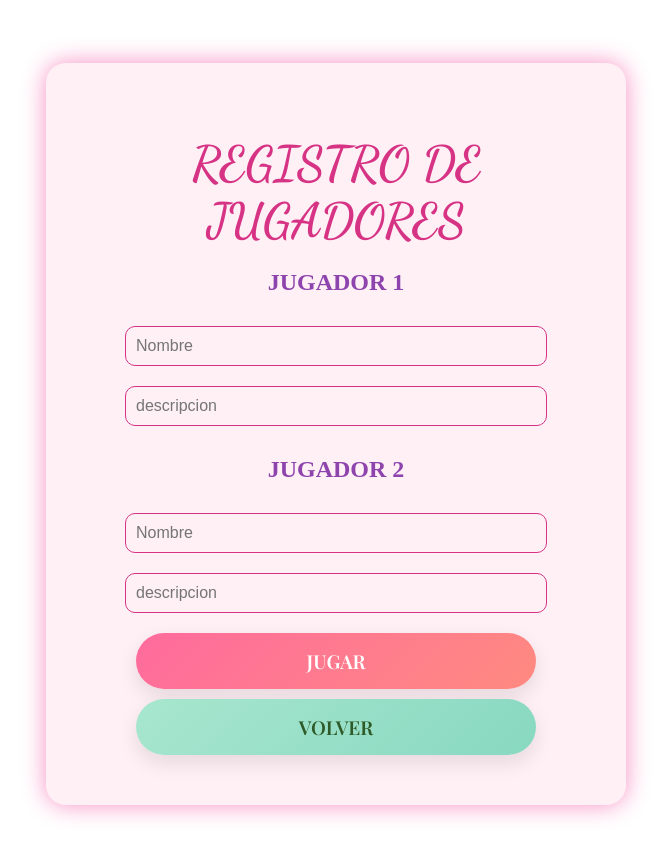
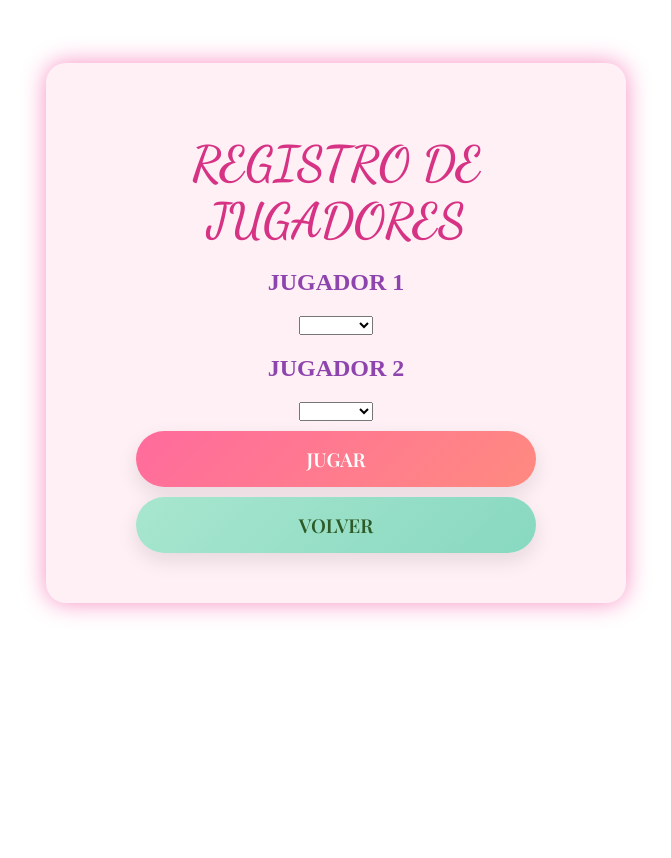
Before and after one commit to jairm45/Juego2, an Angular app: page /registro in a window 1280 px wide. Shown: the top 858 px of the page, without its empty margins (304-975 px from the left). After the commit the page ends 800 px from the top, so only its background shows below. Built offline with nearby package versions, Linux system fonts and the light colour scheme; data requests are answered from the project's data file.

Commit message:
diosmiomeloconbasedeatosjugadoresvan a jugar

```diff
--- a/src/app/memory-game/memory-game.component.html
+++ b/src/app/memory-game/memory-game.component.html
@@ -2,7 +2,7 @@
 
 <div class="players-info">
   <div class="player-card player1" [class.active]="currentPlayer === 1" id="player1Card">
-    <div class="player-name">{{ jugador1.nombre }}</div>
+    <div class="player-name">{{ jugador1.username }}</div>
     <div class="player-stats">
       <div class="stat">Movimientos: <span>{{ gameStats.player1.moves }}</span></div>
       <div class="stat">Parejas: <span>{{ gameStats.player1.pairs }}</span></div>
@@ -11,7 +11,7 @@
   </div>
 
   <div class="player-card player2" [class.active]="currentPlayer === 2" id="player2Card">
-    <div class="player-name">{{ jugador2.nombre }}</div>
+    <div class="player-name">{{ jugador2.username }}</div>
     <div class="player-stats">
       <div class="stat">Movimientos: <span>{{ gameStats.player2.moves }}</span></div>
       <div class="stat">Parejas: <span>{{ gameStats.player2.pairs }}</span></div>
@@ -22,7 +22,7 @@
 
 <div class="game-time">Tiempo: <span>{{ formatTime(totalGameTime) }}</span></div>
 <div class="current-turn" [style.color]="currentPlayer === 1 ? '#FF6B6B' : '#4ECDC4'">
-  Turno de {{ currentPlayer === 1 ? jugador1.nombre : jugador2.nombre }}
+  Turno de {{ currentPlayer === 1 ? jugador1.username : jugador2.username }}
 </div>
 
 <div class="game-board" id="gameBoard">
@@ -50,13 +50,13 @@
     <h3>Resultados Finales:</h3>
     <div style="display: flex; justify-content: space-between; margin: 15px 0;">
       <div style="text-align: center;">
-        <h4 style="color: #FF6B6B;">{{ jugador1.nombre }}</h4>
+        <h4 style="color: #FF6B6B;">{{ jugador1.username }}</h4>
         <p>Parejas: {{ gameStats.player1.pairs }}</p>
         <p>Movimientos: {{ gameStats.player1.moves }}</p>
         <p>Tiempo: {{ formatTime(gameStats.player1.time) }}</p>
       </div>
       <div style="text-align: center;">
-        <h4 style="color: #4ECDC4;">{{ jugador2.nombre }}</h4>
+        <h4 style="color: #4ECDC4;">{{ jugador2.username }}</h4>
         <p>Parejas: {{ gameStats.player2.pairs }}</p>
         <p>Movimientos: {{ gameStats.player2.moves }}</p>
         <p>Tiempo: {{ formatTime(gameStats.player2.time) }}</p>
--- a/src/app/memory-game/memory-game.component.ts
+++ b/src/app/memory-game/memory-game.component.ts
@@ -1,9 +1,8 @@
 import { CommonModule } from '@angular/common';
+import { HttpClientModule } from '@angular/common/http';
 import { Component, OnDestroy, OnInit } from '@angular/core';
-import { Jugador } from '../models/jugador.model';
-import { JugadorService } from '../services/jugador.service';
+import { Usuario } from '../models/usuario.model';
 import { JuegosService } from '../services/juegos.service';
-import { HttpClientModule } from '@angular/common/http';
 
 interface Card {
   id: number;
@@ -32,13 +31,10 @@ export class MemoryGameComponent implements OnInit, OnDestroy {
   flippedCards: Card[] = [];
   currentPlayer: number = 1;
 
-  jugador1: Jugador = { nombre: '', descripcion: '' };
-  jugador2: Jugador = { nombre: '', descripcion: '' };
+  jugador1: Usuario = { id: 0, username: '', password: '', email: '', idjuego: 0 };
+  jugador2: Usuario = { id: 0, username: '', password: '', email: '', idjuego: 0 };
 
-  gameStats: {
-    player1: PlayerStats;
-    player2: PlayerStats;
-  } = {
+  gameStats = {
     player1: { moves: 0, pairs: 0, time: 0 },
     player2: { moves: 0, pairs: 0, time: 0 }
   };
@@ -51,12 +47,21 @@ export class MemoryGameComponent implements OnInit, OnDestroy {
 
   juegoListObject?: any = [];
 
-  constructor(private jugadorService: JugadorService, private juegosService: JuegosService) {}
+  constructor(private juegosService: JuegosService) {}
 
   ngOnInit() {
     this.juegosService.getJuegos().subscribe(data => this.juegoListObject = data);
-    this.jugador1 = this.jugadorService.getJugador1();
-    this.jugador2 = this.jugadorService.getJugador2();
+
+    const jugador1Data = localStorage.getItem('jugador1');
+    const jugador2Data = localStorage.getItem('jugador2');
+
+    if (jugador1Data && jugador2Data) {
+      this.jugador1 = JSON.parse(jugador1Data);
+      this.jugador2 = JSON.parse(jugador2Data);
+    } else {
+      console.error('Jugadores no encontrados. Redirige al registro si es necesario.');
+    }
+
     this.resetGame();
   }
 
@@ -150,10 +155,10 @@ export class MemoryGameComponent implements OnInit, OnDestroy {
 
     if (this.gameStats.player1.pairs > this.gameStats.player2.pairs) {
       this.winner = 1;
-      this.winnerText = `¡${this.jugador1.nombre} gana! 🎉`;
+      this.winnerText = `¡${this.jugador1.username} gana! 🎉`;
     } else if (this.gameStats.player2.pairs > this.gameStats.player1.pairs) {
       this.winner = 2;
-      this.winnerText = `¡${this.jugador2.nombre} gana! 🎉`;
+      this.winnerText = `¡${this.jugador2.username} gana! 🎉`;
     } else {
       this.winner = 0;
       this.winnerText = '¡Empate!';
--- a/src/app/register/register.component.html
+++ b/src/app/register/register.component.html
@@ -1,21 +1,26 @@
-<!-- registro.component.html -->
 <div class="registro-container">
   <h1>REGISTRO DE JUGADORES</h1>
 
   <div class="jugador">
-    <h2> JUGADOR 1</h2>
-    <input type="text" placeholder="Nombre" [(ngModel)]="jugador1.nombre">
-    <input type="text" placeholder="descripcion" [(ngModel)]="jugador1.descripcion">
+    <h2>JUGADOR 1</h2>
+    <select [(ngModel)]="jugador1" name="jugador1Select">
+      <option *ngFor="let user of usuarios" [ngValue]="user">
+        {{ user.username }}
+      </option>
+    </select>
   </div>
 
   <div class="jugador">
-    <h2> JUGADOR 2</h2>
-    <input type="text" placeholder="Nombre" [(ngModel)]="jugador2.nombre">
-    <input type="text" placeholder="descripcion" [(ngModel)]="jugador2.descripcion">
+    <h2>JUGADOR 2</h2>
+    <select [(ngModel)]="jugador2" name="jugador2Select">
+      <option *ngFor="let user of usuarios" [ngValue]="user">
+        {{ user.username }}
+      </option>
+    </select>
   </div>
 
   <div class="botones">
-    <button (click)="jugar()"> JUGAR</button>
-    <button (click)="volver()"> VOLVER</button>
+    <button (click)="jugar()">JUGAR</button>
+    <button (click)="volver()">VOLVER</button>
   </div>
 </div>
--- a/src/app/register/register.component.ts
+++ b/src/app/register/register.component.ts
@@ -1,26 +1,45 @@
-import { Component } from '@angular/core';
+import { CommonModule } from '@angular/common';
+import { Component, OnInit } from '@angular/core';
 import { FormsModule } from '@angular/forms';
 import { Router } from '@angular/router';
-import { Jugador } from '../models/jugador.model';
-import { JugadorService } from '../services/jugador.service';
+import { Usuario } from '../models/usuario.model';
+import { UsuariosService } from '../services/usuarios.service';
+
 @Component({
   selector: 'app-register',
-  imports: [FormsModule],
+  standalone: true,
+  imports: [CommonModule, FormsModule],
   templateUrl: './register.component.html',
-  styleUrl: './register.component.css'
+  styleUrls: ['./register.component.css']
 })
-export class RegisterComponent {
- jugador1: Jugador = { nombre: '', descripcion: '' };
-  jugador2: Jugador = { nombre: '', descripcion: '' };
+export class RegisterComponent implements OnInit {
+  usuarios: Usuario[] = [];
+  jugador1!: Usuario;
+  jugador2!: Usuario;
 
-  constructor(private router: Router, private jugadorService: JugadorService) {}
+  constructor(private router: Router, private usuariosService: UsuariosService) {}
+
+  ngOnInit() {
+    this.cargarUsuarios();
+  }
+
+  cargarUsuarios() {
+    this.usuariosService.getUsuarios().subscribe({
+      next: (data: any) => {
+        this.usuarios = data as Usuario[];
+        console.log('Usuarios cargados:', this.usuarios);
+      },
+      error: (err) => {
+        console.error('Error al obtener usuarios:', err);
+      }
+    });
+  }
 
   jugar() {
-    // Guardar los jugadores en el service
-    this.jugadorService.setJugadores(this.jugador1, this.jugador2);
-
-    // Redirigir al juego de memoria
-    this.router.navigate(['/juego']); // Asegúrate de que '/juego' sea la ruta correcta
+    // Puedes guardar los jugadores en localStorage o pasarlos a otro service
+    localStorage.setItem('jugador1', JSON.stringify(this.jugador1));
+    localStorage.setItem('jugador2', JSON.stringify(this.jugador2));
+    this.router.navigate(['/juego']);
   }
 
   volver() {
```
